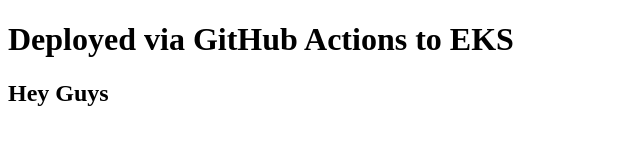
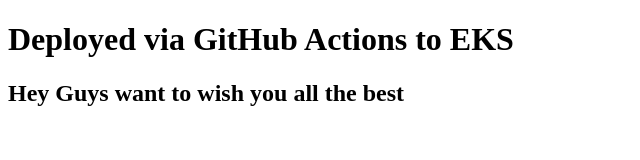
Before and after one commit to Prashant6121/my-eks-app, a plain HTML site: page app/index.html in a window 1280 px wide. Shown: the whole page, without its empty margins (0-640 px from the left). Drawn offline with Linux system fonts and the light colour scheme.

Commit message:
Update index.html

```diff
--- a/app/index.html
+++ b/app/index.html
@@ -5,6 +5,6 @@
   </head>
   <body>
     <h1> Deployed via GitHub Actions to EKS</h1>
-    <h2> Hey Guys</h2>
+    <h2> Hey Guys want to wish you all the best</h2>
   </body>
 </html>
```
